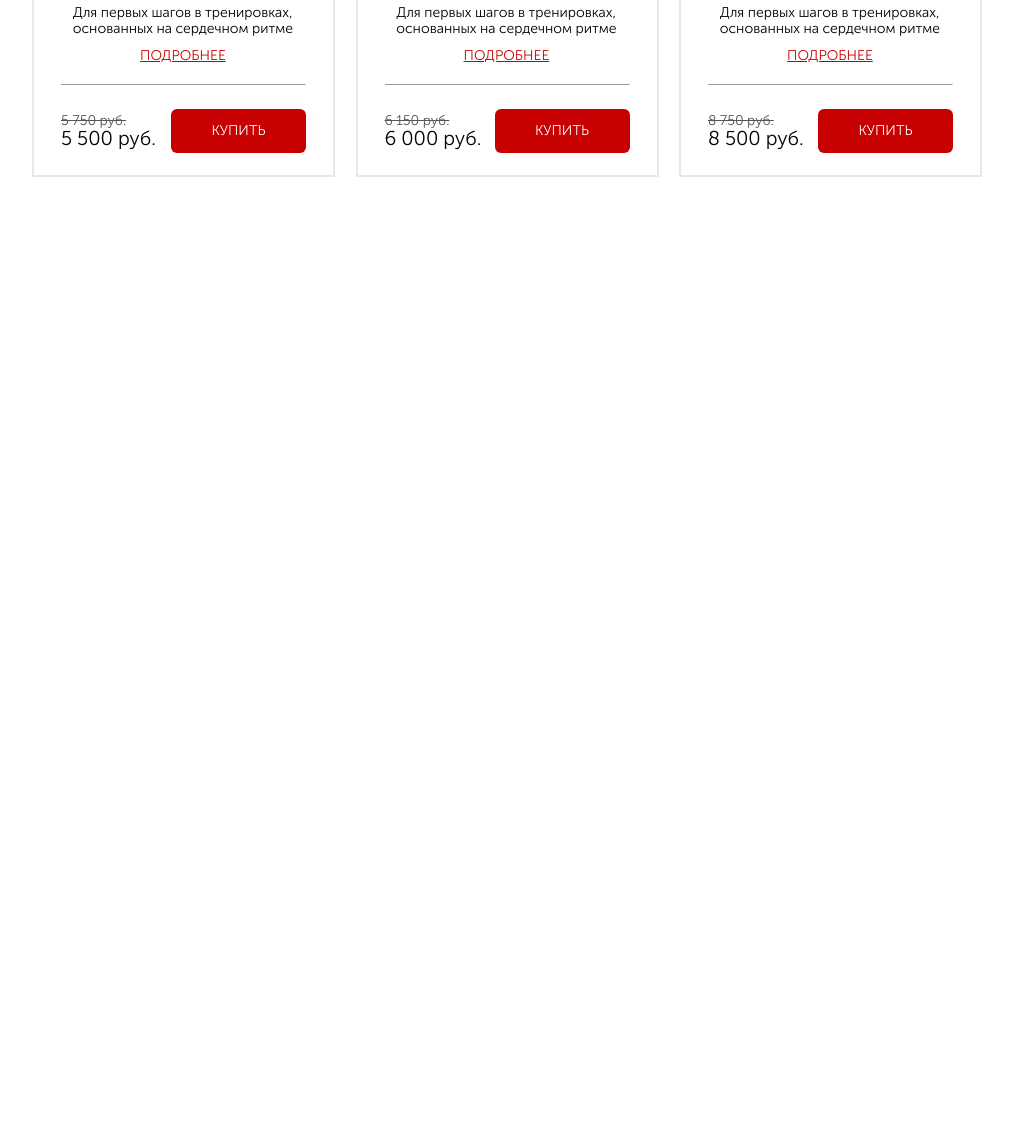
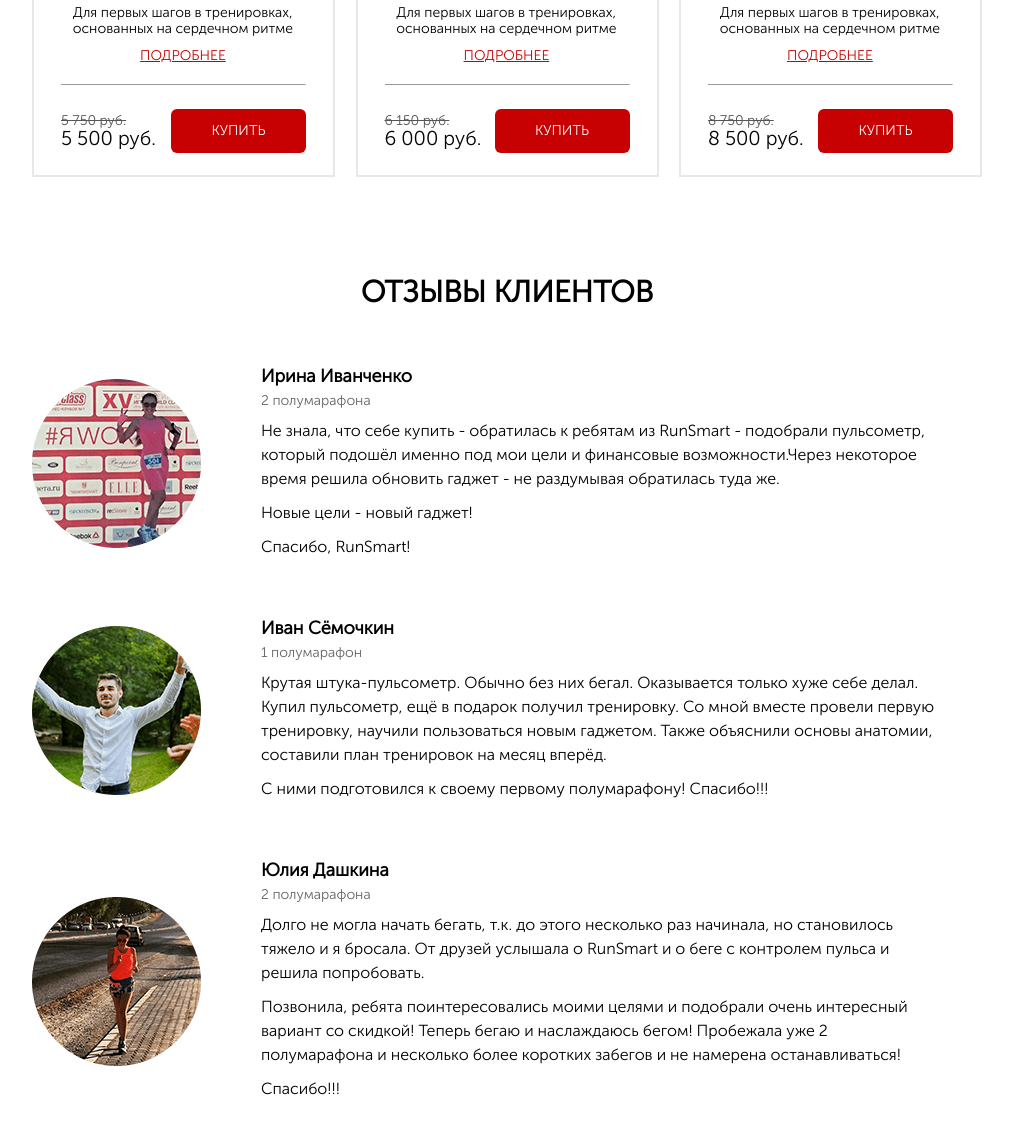
Before and after one commit to DcZoidberg/runsmart-pulse, a website: page src/index.html in a window 1280 px wide. Shown: the part 3493-4626 px from the top of the page, without its empty margins (133-1146 px from the left). Before the commit the page ends 3730 px from the top, so only its background shows below. Drawn offline with nearby package versions, Linux system fonts and the light colour scheme.

Commit message:
add reviews block

```diff
--- a/src/index.html
+++ b/src/index.html
@@ -542,6 +542,70 @@
         </div>
     </section>
 
+    <section class="reviews">
+        <div class="container">
+
+            <div class="title reviews-title">отзывы клиентов</div>
+
+            <div class="reviews-wrapper">
+
+                <div class="reviews-item">
+
+                    <div class="reviews-item__img">
+                        <img src="img/reviews/photo-1.png" alt="img">
+                    </div>
+
+                    <div class="reviews-item__text">
+
+                        <div class="reviews-item__title">Ирина Иванченко</div>
+                        <div class="reviews-item__subtitle">2 полумарафона</div>
+                        <div class="reviews-item__descr">Не знала, что себе купить - обратилась к ребятам из RunSmart - подобрали пульсометр, который подошёл именно под мои цели и финансовые возможности.Через некоторое время решила обновить гаджет - не раздумывая обратилась туда же.</div>
+                        <div class="reviews-item__descr">Новые цели - новый гаджет!</div>
+                        <div class="reviews-item__descr">Спасибо, RunSmart!</div>
+
+                    </div>
+
+                </div>
+
+                <div class="reviews-item">
+
+                    <div class="reviews-item__img">
+                        <img src="img/reviews/photo-2.png" alt="img">
+                    </div>
+
+                    <div class="reviews-item__text">
+
+                        <div class="reviews-item__title">Иван Сёмочкин</div>
+                        <div class="reviews-item__subtitle">1 полумарафон</div>
+                        <div class="reviews-item__descr">Крутая штука-пульсометр. Обычно без них бегал. Оказывается только хуже себе делал. Купил пульсометр, ещё в подарок получил тренировку. Со мной вместе провели первую тренировку, научили пользоваться новым гаджетом. Также объяснили основы анатомии, составили план тренировок на месяц вперёд.</div>
+                        <div class="reviews-item__descr">С ними подготовился к своему первому полумарафону! Спасибо!!!</div>
+
+                    </div>
+
+                </div>
+
+                <div class="reviews-item">
+
+                    <div class="reviews-item__img">
+                        <img src="img/reviews/photo-3.png" alt="img">
+                    </div>
+
+                    <div class="reviews-item__text">
+
+                        <div class="reviews-item__title">Юлия Дашкина</div>
+                        <div class="reviews-item__subtitle">2 полумарафона</div>
+                        <div class="reviews-item__descr">Долго не могла начать бегать, т.к. до этого несколько раз начинала, но становилось тяжело и я бросала. От друзей услышала о RunSmart и о беге с контролем пульса и решила попробовать.</div>
+                        <div class="reviews-item__descr">Позвонила, ребята поинтересовались моими целями и подобрали очень интересный вариант со скидкой! Теперь бегаю и наслаждаюсь бегом! Пробежала уже 2 полумарафона и несколько более коротких забегов и не намерена останавливаться!</div>
+                        <div class="reviews-item__descr">Спасибо!!!</div>
+
+                    </div>
+
+                </div>
+
+            </div>
+        </div>
+    </section>
+
 
 <script type="text/javascript" src="//code.jquery.com/jquery-1.11.0.min.js"></script>
 <script type="text/javascript" src="//code.jquery.com/jquery-migrate-1.2.1.min.js"></script>
--- /dev/null
+++ b/src/scss/_reviews.scss
@@ -0,0 +1,69 @@
+.reviews {
+    margin: 40px 0 50px 0;
+}
+
+// .reviews-wrapper {}
+
+.reviews-item {
+    display: flex;
+    margin-top: 60px;
+    align-items: center;
+    &__img {
+        width: 169px;
+        height: 169px;
+        img {
+            width: 100%;
+        }
+    }
+    &__text {
+        max-width: 680px;
+        margin-left: 60px;
+    }
+    &__title {
+        font-weight: 700;
+        font-size: 18px;
+        line-height: 18px;
+        color: black;
+    }
+    &__subtitle {
+        font-weight: 500;
+        font-size: 14px;
+        color: #646464;
+        margin-top: 8px;
+    }
+    &__descr {
+        font-weight: 300;
+        font-size: 16px;
+        line-height: 24px;
+        color: black;
+        margin-top: 10px;
+    }
+}
+
+
+
+@media(max-width: 1024px) {
+    .reviews-item {
+        justify-content: center;
+        &__text {
+            max-width: 500px;
+            margin-left: 30px;
+        }
+    }
+}
+
+@media(max-width: 769px) {
+    .reviews-item {
+        flex-direction: column;
+        &__img {
+        margin-bottom: 30px;
+        }
+        &__text {
+        margin-left: 0px;
+        }
+        &__descr {
+            text-align: justify;
+        }
+
+    }
+}
--- a/src/scss/_title.scss
+++ b/src/scss/_title.scss
@@ -23,3 +23,7 @@
 .catalog-title {
     text-align: center;
 }
+
+.reviews-title {
+    text-align: center;
+}
--- a/src/scss/style.scss
+++ b/src/scss/style.scss
@@ -33,3 +33,5 @@ body {
 @import 'carousel';
 
 @import 'catalog';
+
+@import 'reviews';
```
Also changed, not shown: src/css/style.min.css, src/img/reviews/photo-1.png (added), src/img/reviews/photo-2.png (added), src/img/reviews/photo-3.png (added).
